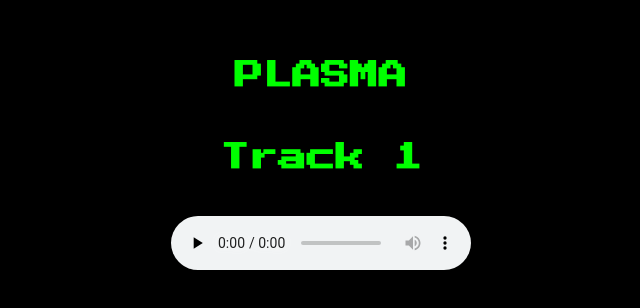
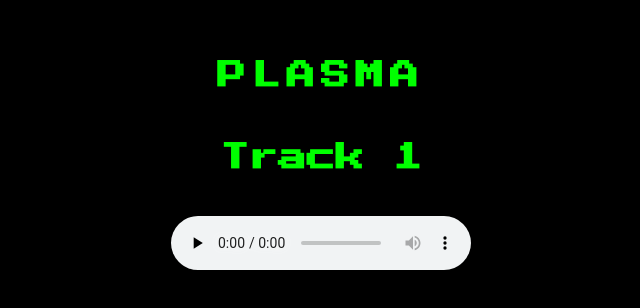
Before and after one commit to FRAMEllARCHIVE/HAMSTICKLED, a plain HTML site: page index.html in a window 1280 px wide. Shown: the part 244-552 px from the top of the page, without its empty margins (319-959 px from the left). Drawn offline with Linux system fonts and the light colour scheme.

Commit message:
Update index.html

```diff
--- a/index.html
+++ b/index.html
@@ -26,6 +26,7 @@
 
     .title {
       font-size: 1.5em;
+      letter-spacing: 0.2em;
       margin-bottom: 1em;
     }
 
```
